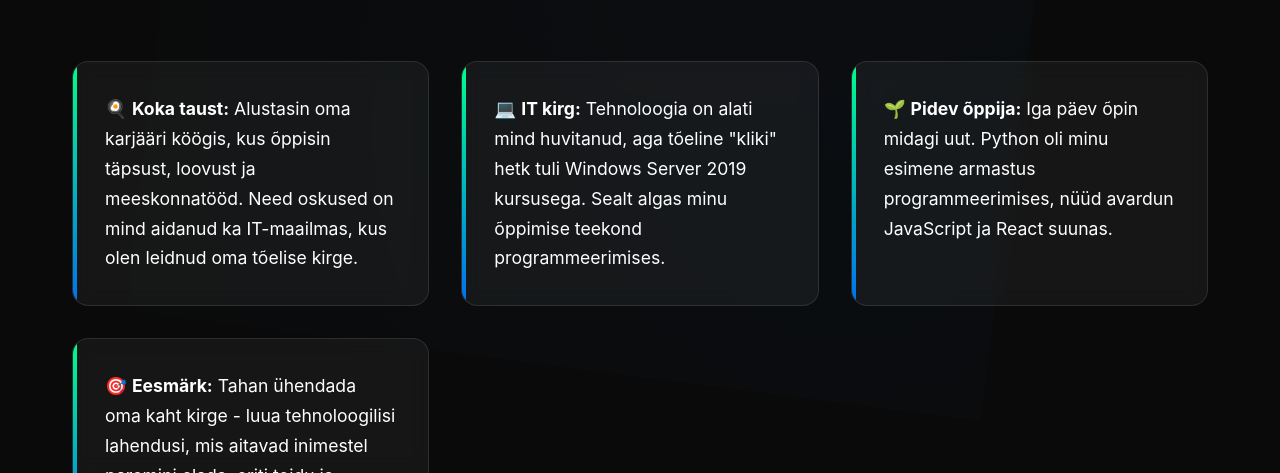
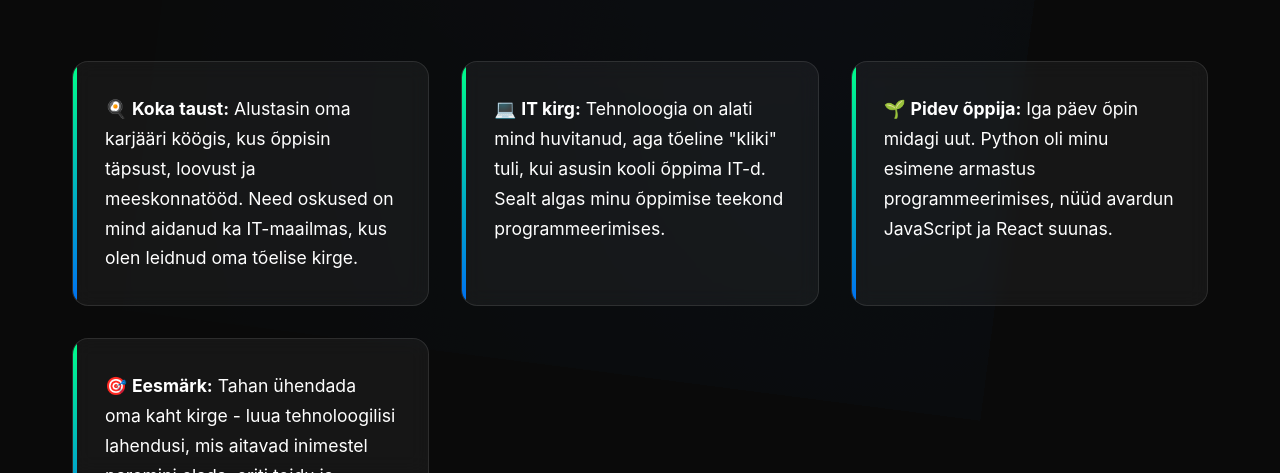
Before and after one commit to RihoSepp31/koduleht, a plain HTML site: page minust/aboutme.html in a window 1280 px wide. Shown: the part 721-1194 px from the top of the page. Drawn offline with Linux system fonts and the light colour scheme; files whose address does not match are found by name.

Commit message:
aboutme.html
Muudetud

```diff
--- a/minust/aboutme.html
+++ b/minust/aboutme.html
@@ -172,7 +172,7 @@
                     <p>🍳 <strong>Koka taust:</strong> Alustasin oma karjääri köögis, kus õppisin täpsust, loovust ja meeskonnatööd. Need oskused on mind aidanud ka IT-maailmas, kus olen leidnud oma tõelise kirge.</p>
                 </div>
                 <div class="fact-card">
-                    <p>💻 <strong>IT kirg:</strong> Tehnoloogia on alati mind huvitanud, aga tõeline "kliki" hetk tuli Windows Server 2019 kursusega. Sealt algas minu õppimise teekond programmeerimises.</p>
+                    <p>💻 <strong>IT kirg:</strong> Tehnoloogia on alati mind huvitanud, aga tõeline "kliki" tuli, kui asusin kooli õppima IT-d. Sealt algas minu õppimise teekond programmeerimises.</p>
                 </div>
                 <div class="fact-card">
                     <p>🌱 <strong>Pidev õppija:</strong> Iga päev õpin midagi uut. Python oli minu esimene armastus programmeerimises, nüüd avardun JavaScript ja React suunas.</p>
```
